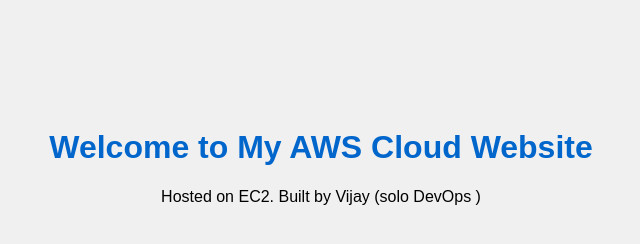
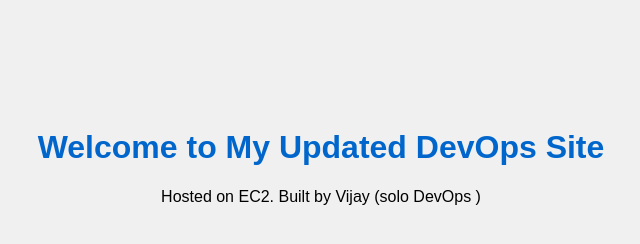
Before and after one commit to beluga2514/cloud-website, a plain HTML site: page cloud-website/index.html in a window 1280 px wide. Shown: the whole page, without its empty margins (319-959 px from the left). Drawn offline with Linux system fonts and the light colour scheme.

Commit message:
Updated homepage heading for CI/CD test

```diff
--- a/cloud-website/index.html
+++ b/cloud-website/index.html
@@ -17,7 +17,7 @@
   </style>
 </head>
 <body>
-  <h1>Welcome to My AWS Cloud Website</h1>
+  <h1>Welcome to My Updated DevOps Site</h1>
   <p>Hosted on EC2. Built by Vijay (solo DevOps )</p>
 </body>
 </html>
```
